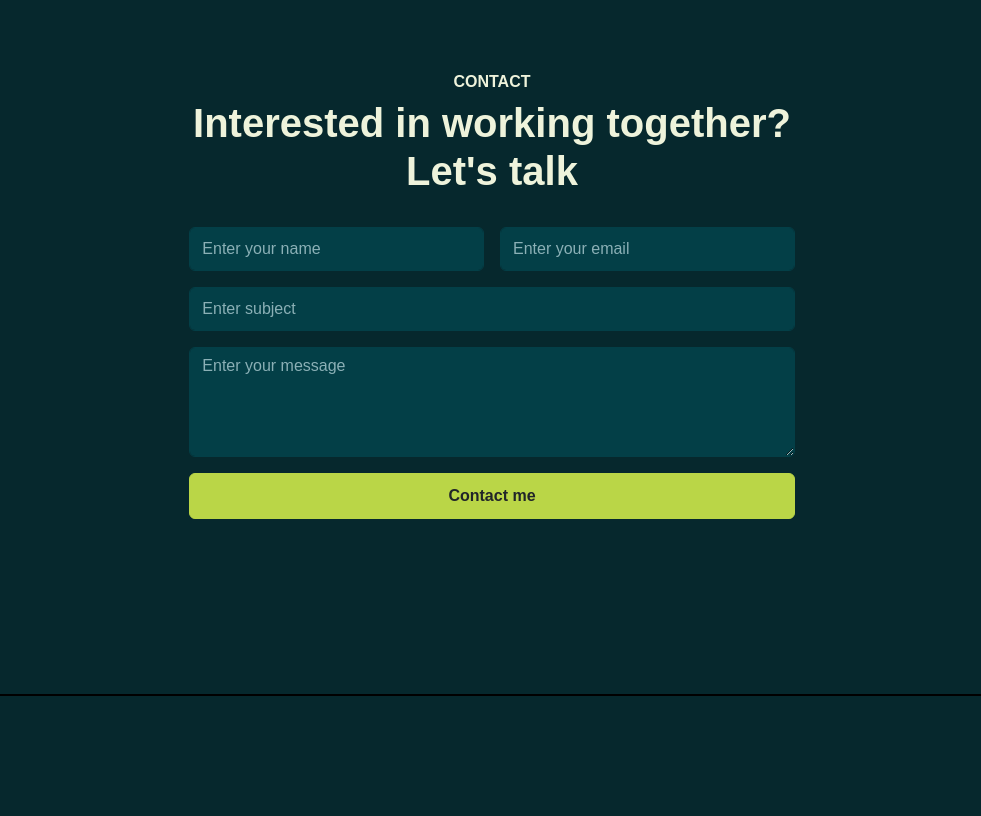
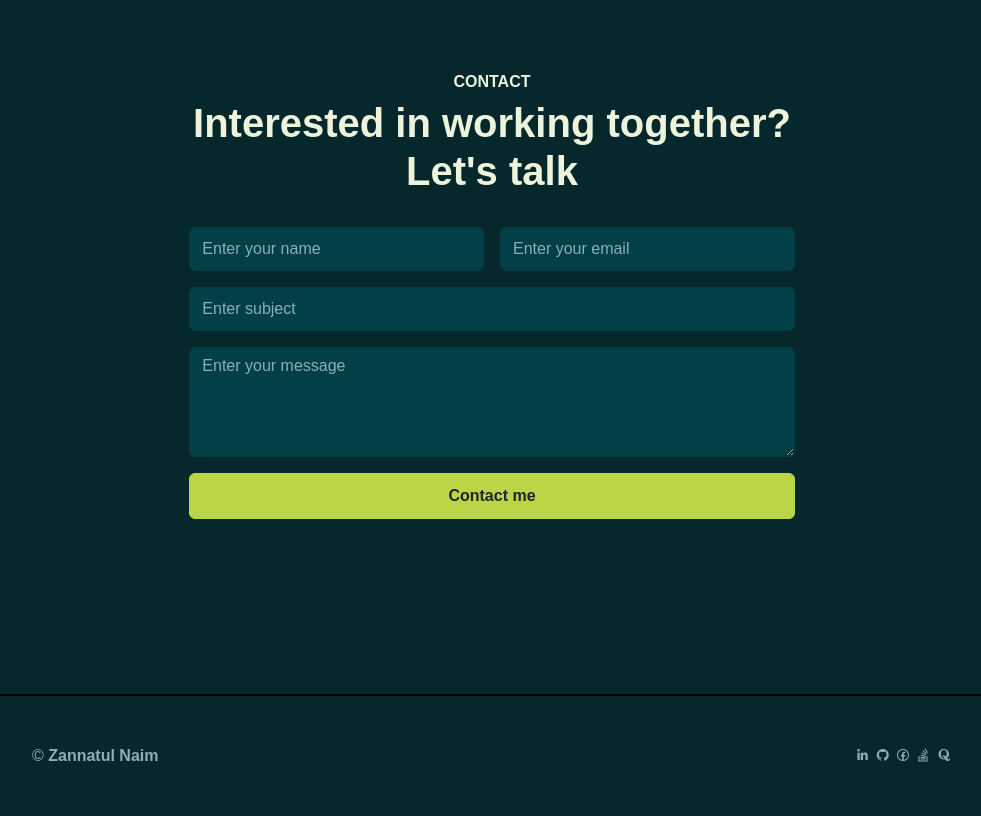
Before and after one commit to Zannatul-Naim/Zannatul-Naim.github.io, a plain HTML site: page index.html in a window 1280 px wide. Shown: the part 2573-3389 px from the top of the page, without its empty margins (268-1249 px from the left). Before the commit the page ends 3269 px from the top, so only its background shows below. Drawn offline with Linux system fonts and the light colour scheme; a web font is replaced by a local one.

Commit message:
Update index.html

```diff
--- a/index.html
+++ b/index.html
@@ -240,6 +240,27 @@
             </div>
         </section>
         <!-- //CONTACT -->
+
+                <!-- FOOTER -->
+        <footer class="py-5 px-lg-5">
+            <div class="container">
+                <div class="row gy-4 justify-content-between">
+                    <div class="col-auto">
+                        <p class="mb-0">&copy;<a href="#" class="fw-bold"> Zannatul Naim</a></p>
+                    </div>
+                    <div class="col-auto">
+                        <div class="social-icons">
+                            <a href="https://www.linkedin.com/in/zannatulnaim09/"><i class="lab la-linkedin-in"></i></a>
+                            <a href="https://github.com/Zannatul-Naim"><i class="lab la-github"></i></a>
+                            <a href="https://facebook.com/naim33208"><i class="lab la-facebook"></i> </a>
+                            <a href="https://stackoverflow.com/users/17947102/naim"><i class="lab la-stack-overflow"></i> </a>
+                            <a href="https://bn.quora.com/profile/Zannatul-Naim-15"><i class="lab la-quora"></i> </a>
+                        </div>
+                    </div>
+                </div>
+            </div>
+        </footer>
+        <!-- //FOOTER -->
     </div>
 
     <!-- content wrapper -->
```
